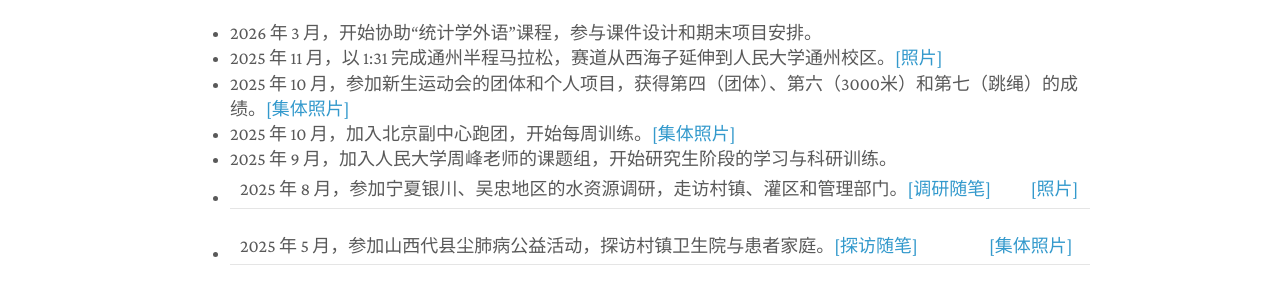
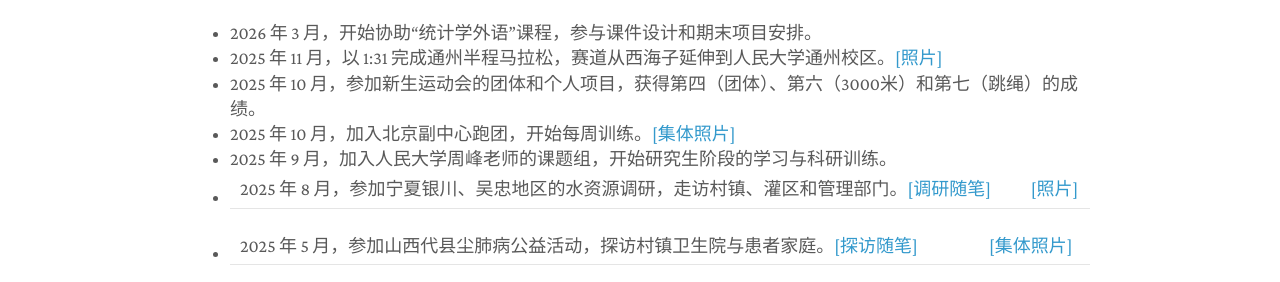
Before and after one commit to zhangming4153/zhangming4153.github.io, a Jekyll site: the page built from cn/index.md, in a window 1280 px wide. Shown: the part 1010-1292 px from the top of the page. Built offline with Jekyll 4.4.1, drawn with Linux system fonts in a browser that asks for light colours; a style sheet for code colours, icons or effects is not loaded.

Commit message:
Update index.md

```diff
--- a/cn/index.md
+++ b/cn/index.md
@@ -30,11 +30,11 @@ title: 章明
 ### 近况
 - 2026 年 3 月，开始协助“统计学外语”课程，参与课件设计和期末项目安排。
 - 2025 年 11 月，以 1:31 完成通州半程马拉松，赛道从西海子延伸到人民大学通州校区。[[照片]](/assets/tongz_semimara_profile.jpg)
-- 2025 年 10 月，参加新生运动会的团体和个人项目，获得第四（团体）、第六（3000米）和第七（跳绳）的成绩。[[集体照片]](/assets/sportsmeeting_2025.JPG)
+- 2025 年 10 月，参加新生运动会的团体和个人项目，获得第四（团体）、第六（3000米）和第七（跳绳）的成绩。
 - 2025 年 10 月，加入北京副中心跑团，开始每周训练。[[集体照片]](/assets/tongz_group.png)
 - 2025 年 9 月，加入人民大学周峰老师的课题组，开始研究生阶段的学习与科研训练。
 - 2025 年 8 月，参加宁夏银川、吴忠地区的水资源调研，走访村镇、灌区和管理部门。[[调研随笔]](/assets/Ningxia.pdf) | [[照片]](/assets/alashan_202507.jpg)
-- 2025 年 5 月，参加山西代县尘肺病公益活动，探访村镇卫生院与患者家庭。[[探访随笔]](/assets/Shanxi.pdf) | [[集体照片]](/assets/daai_202505.JPG)
+- 2025 年 5 月，参加山西代县尘肺病公益活动，探访村镇卫生院与患者家庭。[[探访随笔]](/assets/Shanxi.pdf) | [[集体照片]](/assets/daai_202505.jpg)
 
 
 ### 课题组照片（右二）
```
